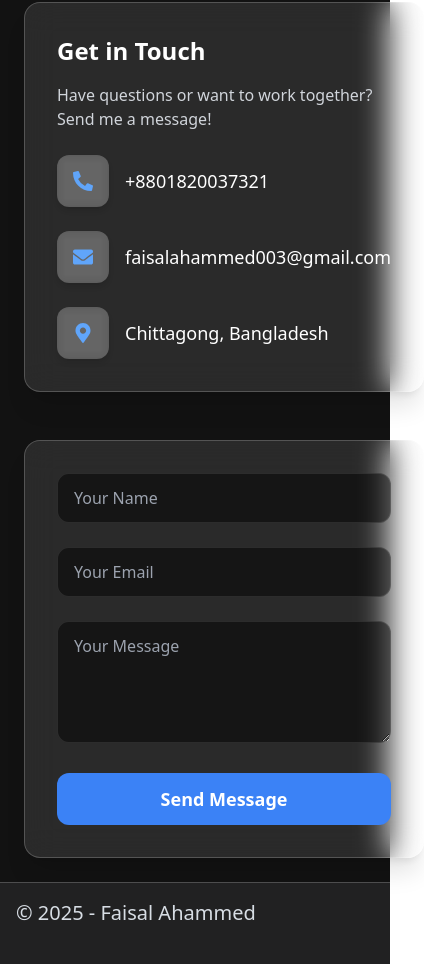
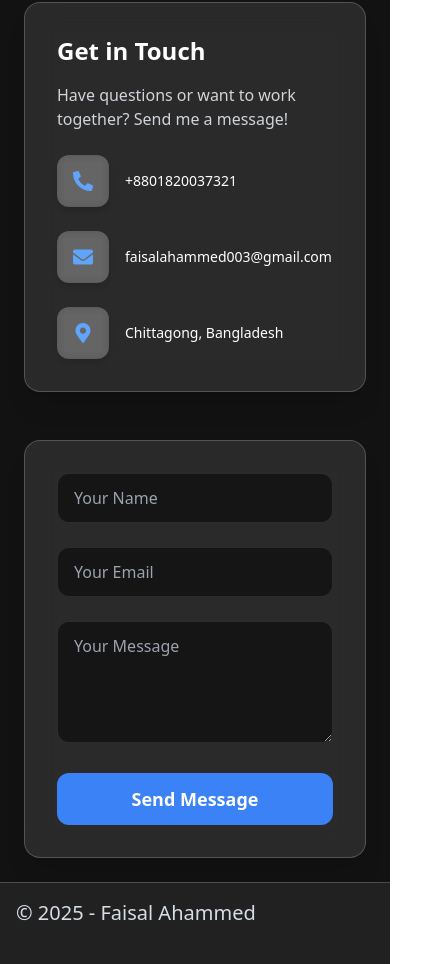
Before and after one commit to iamfaisalahammed/portfolio, a React (Vite) app: page / in a window 390 px wide. Shown: the part 6796-7760 px from the top of the page, 424 px wide, since content can reach past the window. Built offline with nearby package versions, Linux system fonts and the light colour scheme.

Commit message:
contact-completed

```diff
--- a/src/Home/Section/Contact.jsx
+++ b/src/Home/Section/Contact.jsx
@@ -34,7 +34,7 @@ const Contact = () => {
         CONTACT
       </h1>
       <div className="max-w-6xl mx-auto px-6">
-        <div className="grid md:grid-cols-2 gap-12">
+        <div className="grid grid-cols-1 md:grid-cols-2 gap-12">
           {/* Left Section - Contact Info */}
           <div className="bg-white/10 p-8 rounded-2xl shadow-xl backdrop-blur-lg border border-white/20">
             <h3 className="text-2xl font-semibold mb-4">Get in Touch</h3>
@@ -47,19 +47,23 @@ const Contact = () => {
                 <div className="bg-white/20 p-4 rounded-xl shadow-md backdrop-blur-sm">
                   <FaPhoneAlt className="text-blue-400 text-xl"></FaPhoneAlt>
                 </div>
-                <span className="text-lg">+8801820037321</span>
+                <span className="text-sm sm:text-lg">+8801820037321</span>
               </div>
               <div className="flex items-center gap-4">
                 <div className="bg-white/20 p-4 rounded-xl shadow-md backdrop-blur-sm">
                   <FaEnvelope className="text-blue-400 text-xl"></FaEnvelope>
                 </div>
-                <span className="text-lg">faisalahammed003@gmail.com</span>
+                <span className="text-sm sm:text-lg">
+                  faisalahammed003@gmail.com
+                </span>
               </div>
               <div className="flex items-center gap-4">
                 <div className="bg-white/20 p-4 rounded-xl shadow-md backdrop-blur-sm">
                   <FaMapMarkerAlt className="text-blue-400 text-xl"></FaMapMarkerAlt>
                 </div>
-                <span className="text-lg">Chittagong, Bangladesh</span>
+                <span className="text-sm sm:text-lg">
+                  Chittagong, Bangladesh
+                </span>
               </div>
             </div>
           </div>
```
Also changed, not shown: vercel.json (added), 1 other file (tests, documents, lock files or other folders).
